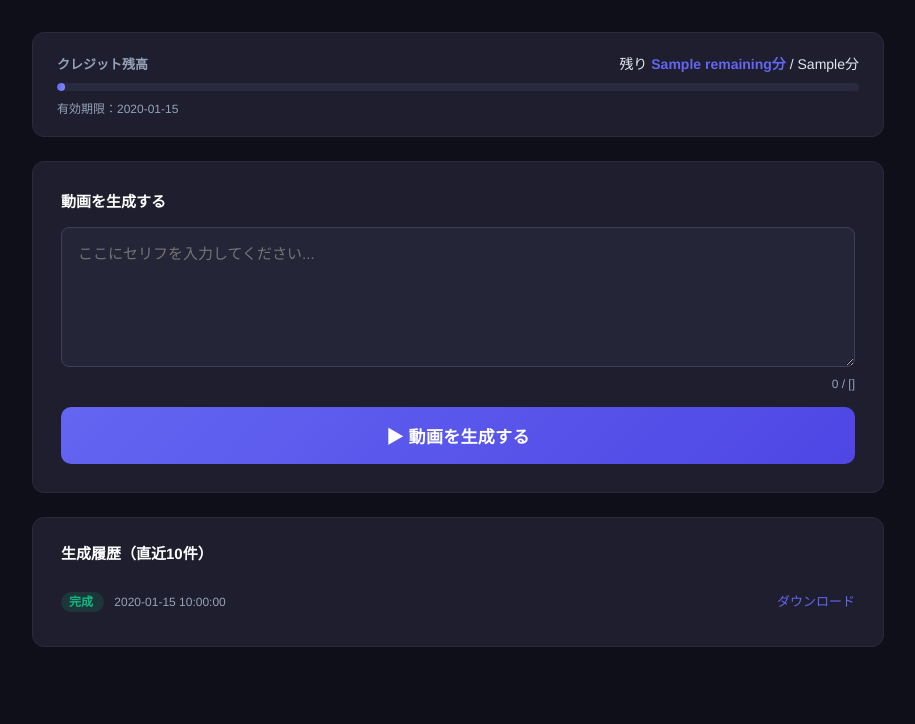
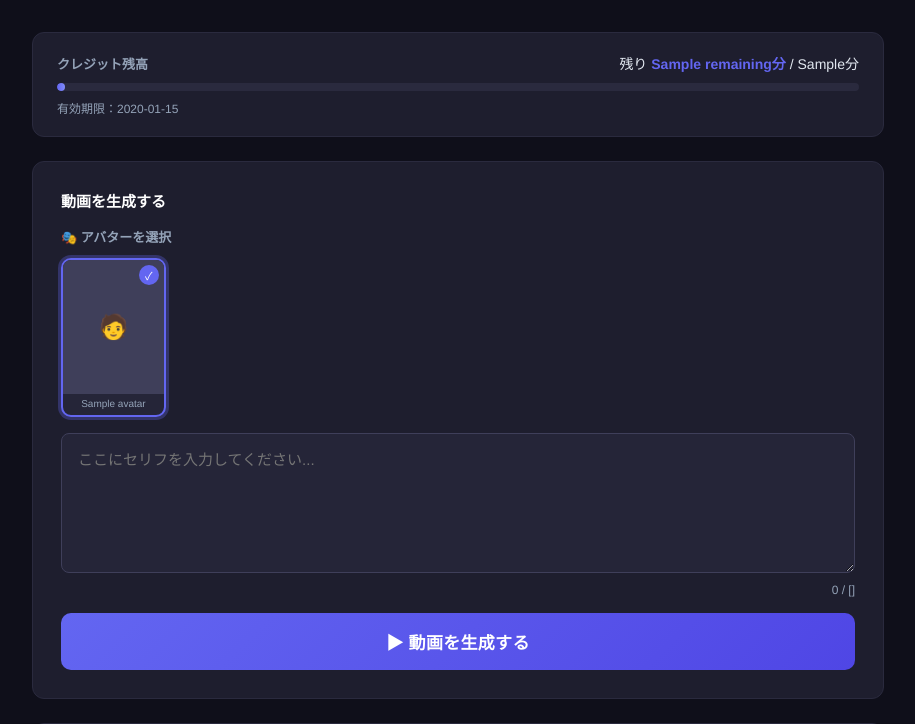
Before and after one commit to miki0203a-ctrl/avatar-video-generator, a Flask app: template templates/dashboard.html in a window 1280 px wide. Shown: the part 60-784 px from the top of the page, without its empty margins (182-1097 px from the left). Before the commit the page ends 707 px from the top, so only its background shows below. Run offline with Flask 3, Linux system fonts and the light colour scheme; the template is opened without the code that fills it: most values are stand-ins (such as "Sample title", 1, 10 or a date in 2020).

Commit message:
アバター選択機能を追加
- ダッシュボードにアバター一覧をグリッド表示
- お試しプラン：5体から選択、スタンダード以上：最大20体
- 選択したアバターで動画生成

Co-Authored-By: Claude Sonnet 4.6 <noreply@anthropic.com>

```diff
--- a/app.py
+++ b/app.py
@@ -271,7 +271,7 @@ def heygen_list_avatars(api_key):
 
 
 # ── バックグラウンドワーカー ───────────────────────────────────
-def video_worker(job_id, user_id, text):
+def video_worker(job_id, user_id, text, selected_avatar=""):
     el_key    = get_setting("elevenlabs_api_key")
     el_voice  = get_setting("elevenlabs_voice_id")
     hg_key    = get_setting("heygen_api_key")
@@ -279,11 +279,16 @@ def video_worker(job_id, user_id, text):
 
     with get_db() as db:
         user = db.execute("SELECT * FROM users WHERE id=?", (user_id,)).fetchone()
-    try:
-        info = json.loads(user["note"] or "{}")
-        user_avatar = info.get("avatar_id") or hg_avatar
-    except Exception:
-        user_avatar = hg_avatar
+
+    # 優先順位: フォームで選択 > ユーザー個別設定 > デフォルト
+    if selected_avatar:
+        user_avatar = selected_avatar
+    else:
+        try:
+            info = json.loads(user["note"] or "{}")
+            user_avatar = info.get("avatar_id") or hg_avatar
+        except Exception:
+            user_avatar = hg_avatar
 
     def update_status(status, **kwargs):
         with get_db() as db:
@@ -374,13 +379,29 @@ def dashboard():
             (user["id"],)
         ).fetchall()
 
-    # アバターID
-    user_avatar_id = get_setting("heygen_avatar_id")
+    # アバターID（ユーザー個別設定 or デフォルト）
+    default_avatar_id = get_setting("heygen_avatar_id")
+    user_avatar_id = default_avatar_id
     try:
         info = json.loads(user["note"] or "{}")
-        user_avatar_id = info.get("avatar_id") or user_avatar_id
+        user_avatar_id = info.get("avatar_id") or default_avatar_id
     except Exception:
         pass
+
+    # アバター一覧取得（お試し：最大5件、スタンダード以上：全件）
+    avatars = []
+    hg_key = get_setting("heygen_api_key")
+    if hg_key:
+        try:
+            all_avatars = heygen_list_avatars(hg_key)
+            plan = user["plan"]
+            if plan in ("standard", "pro") or user["is_admin"]:
+                avatars = all_avatars[:20]  # 最大20件
+            else:
+                # お試し：最大5件
+                avatars = all_avatars[:5]
+        except Exception:
+            avatars = []
 
     percent = 0
     if credit["total"] > 0 and credit["total"] < 99999:
@@ -396,6 +417,8 @@ def dashboard():
         jobs=jobs,
         max_chars=MAX_CHARS,
         user_avatar_id=user_avatar_id,
+        avatars=avatars,
+        plan=PLANS.get(user["plan"], PLANS["trial"]),
     )
 
 @app.route("/generate", methods=["POST"])
@@ -416,6 +439,9 @@ def generate():
     if not get_setting("elevenlabs_api_key") or not get_setting("heygen_api_key"):
         return jsonify({"error": "管理者がAPIキーを設定していません"}), 500
 
+    # アバターID（フォームで選択されたもの、なければユーザーデフォルト）
+    selected_avatar = request.form.get("avatar_id", "").strip()
+
     job_id = str(uuid.uuid4())
     with get_db() as db:
         db.execute(
@@ -426,7 +452,7 @@ def generate():
 
     threading.Thread(
         target=video_worker,
-        args=(job_id, user["id"], text),
+        args=(job_id, user["id"], text, selected_avatar),
         daemon=True
     ).start()
 
--- a/templates/dashboard.html
+++ b/templates/dashboard.html
@@ -182,6 +182,38 @@
     transition: all 0.2s;
   }
   .admin-link:hover { color: #e2e8f0; border-color: #6366f1; }
+  /* アバター選択 */
+  .avatar-grid {
+    display: grid;
+    grid-template-columns: repeat(auto-fill, minmax(100px, 1fr));
+    gap: 10px;
+    margin-top: 12px;
+  }
+  .avatar-card {
+    position: relative;
+    cursor: pointer;
+    border-radius: 10px;
+    border: 2px solid #3f3f5a;
+    overflow: hidden;
+    transition: border-color 0.2s, transform 0.15s;
+    background: #252538;
+  }
+  .avatar-card:hover { border-color: #6366f1; transform: translateY(-2px); }
+  .avatar-card.selected { border-color: #6366f1; box-shadow: 0 0 0 3px rgba(99,102,241,0.3); }
+  .avatar-card img { width: 100%; aspect-ratio: 3/4; object-fit: cover; display: block; }
+  .avatar-card .avatar-name {
+    font-size: 10px; color: #94a3b8; text-align: center;
+    padding: 4px 4px 6px; white-space: nowrap; overflow: hidden; text-overflow: ellipsis;
+  }
+  .avatar-card input[type="radio"] { display: none; }
+  .check-mark {
+    position: absolute; top: 5px; right: 5px;
+    width: 20px; height: 20px;
+    background: #6366f1; border-radius: 50%;
+    display: none; align-items: center; justify-content: center;
+    font-size: 11px; color: #fff;
+  }
+  .avatar-card.selected .check-mark { display: flex; }
 </style>
 </head>
 <body>
@@ -221,6 +253,36 @@
   <!-- 動画生成 -->
   <div class="main-card">
     <div class="section-title">動画を生成する</div>
+
+    {% if avatars %}
+    <!-- アバター選択 -->
+    <div style="margin-bottom:16px;">
+      <div style="font-size:13px; color:#94a3b8; font-weight:600; margin-bottom:4px;">
+        🎭 アバターを選択
+        {% if user['plan'] == 'trial' %}
+          <span style="font-size:11px; color:#6366f1; margin-left:6px;">（お試し：5体から選択）</span>
+        {% endif %}
+      </div>
+      <div class="avatar-grid" id="avatarGrid">
+        {% for av in avatars %}
+        <label class="avatar-card {% if loop.first %}selected{% endif %}" id="card-{{ av.avatar_id }}">
+          <input type="radio" name="avatar_choice" value="{{ av.avatar_id }}"
+                 {% if loop.first %}checked{% endif %}
+                 onchange="selectAvatar('{{ av.avatar_id }}')">
+          {% if av.preview_image_url %}
+            <img src="{{ av.preview_image_url }}" alt="{{ av.avatar_name }}"
+                 onerror="this.style.display='none'">
+          {% else %}
+            <div style="aspect-ratio:3/4; background:#3f3f5a; display:flex; align-items:center; justify-content:center; font-size:24px;">🧑</div>
+          {% endif %}
+          <div class="check-mark">✓</div>
+          <div class="avatar-name">{{ av.avatar_name or av.avatar_id }}</div>
+        </label>
+        {% endfor %}
+      </div>
+    </div>
+    {% endif %}
+
     <textarea id="textInput" placeholder="ここにセリフを入力してください..."
               maxlength="{{ max_chars }}"></textarea>
     <div class="char-count" id="charCount">0 / {{ max_chars }}</div>
@@ -228,7 +290,7 @@
             {% if remaining <= 0 %}disabled{% endif %}
             onclick="startGenerate()">
       {% if remaining <= 0 %}
-        ⚠️ 今月の上限に達しています
+        ⚠️ クレジットが不足しています
       {% else %}
         ▶ 動画を生成する
       {% endif %}
@@ -287,6 +349,12 @@ document.getElementById('textInput').addEventListener('input', function() {
   el.className = 'char-count' + (len > maxChars ? ' over' : '');
 });
 
+function selectAvatar(avatarId) {
+  document.querySelectorAll('.avatar-card').forEach(c => c.classList.remove('selected'));
+  const card = document.getElementById('card-' + avatarId);
+  if (card) card.classList.add('selected');
+}
+
 async function startGenerate() {
   const text = document.getElementById('textInput').value.trim();
   if (!text) { alert('テキストを入力してください'); return; }
@@ -301,6 +369,10 @@ async function startGenerate() {
 
   const fd = new FormData();
   fd.append('text', text);
+
+  // 選択中のアバターID
+  const avatarRadio = document.querySelector('input[name="avatar_choice"]:checked');
+  if (avatarRadio) fd.append('avatar_id', avatarRadio.value);
 
   try {
     const res = await fetch('/generate', { method: 'POST', body: fd });
```
